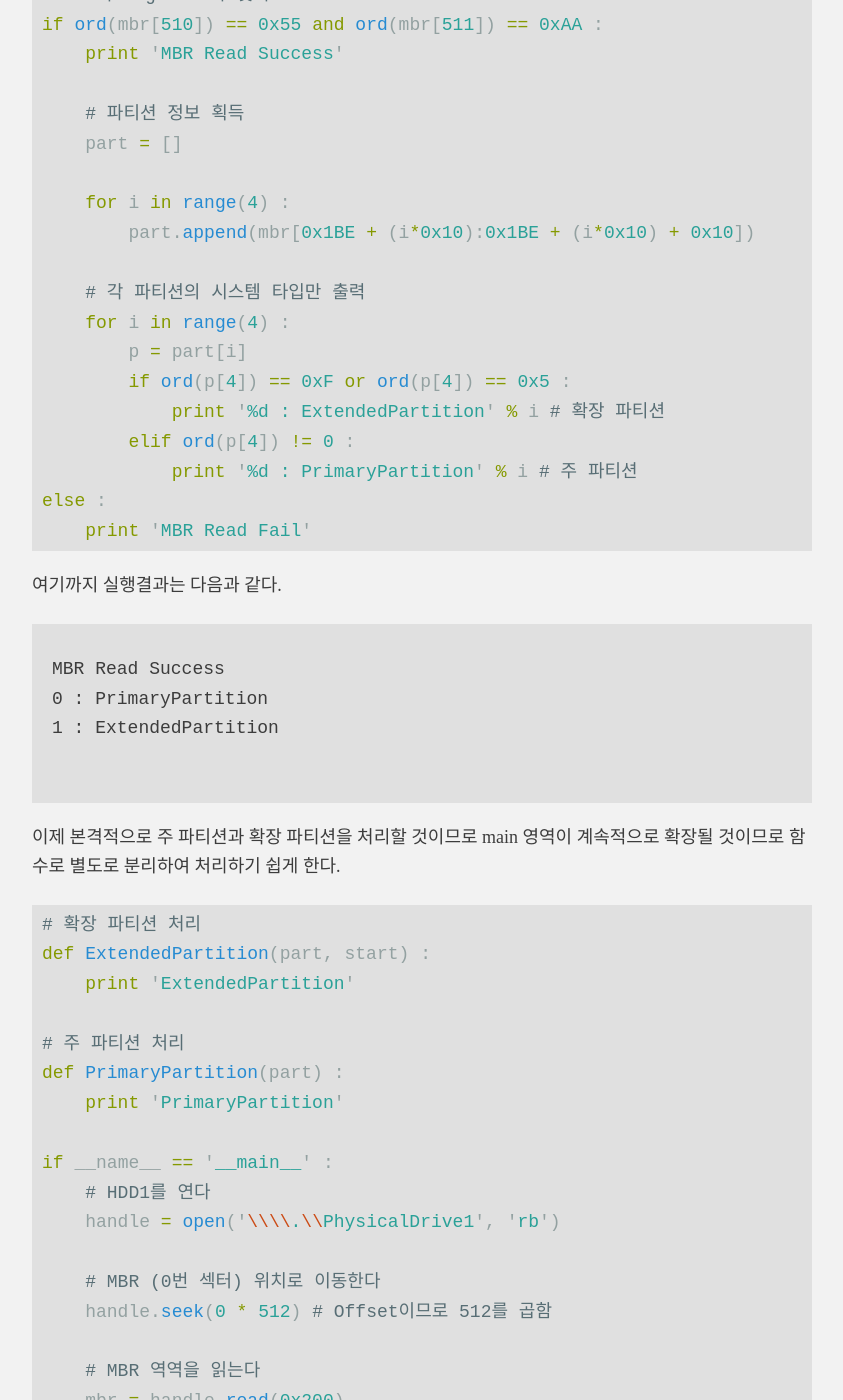
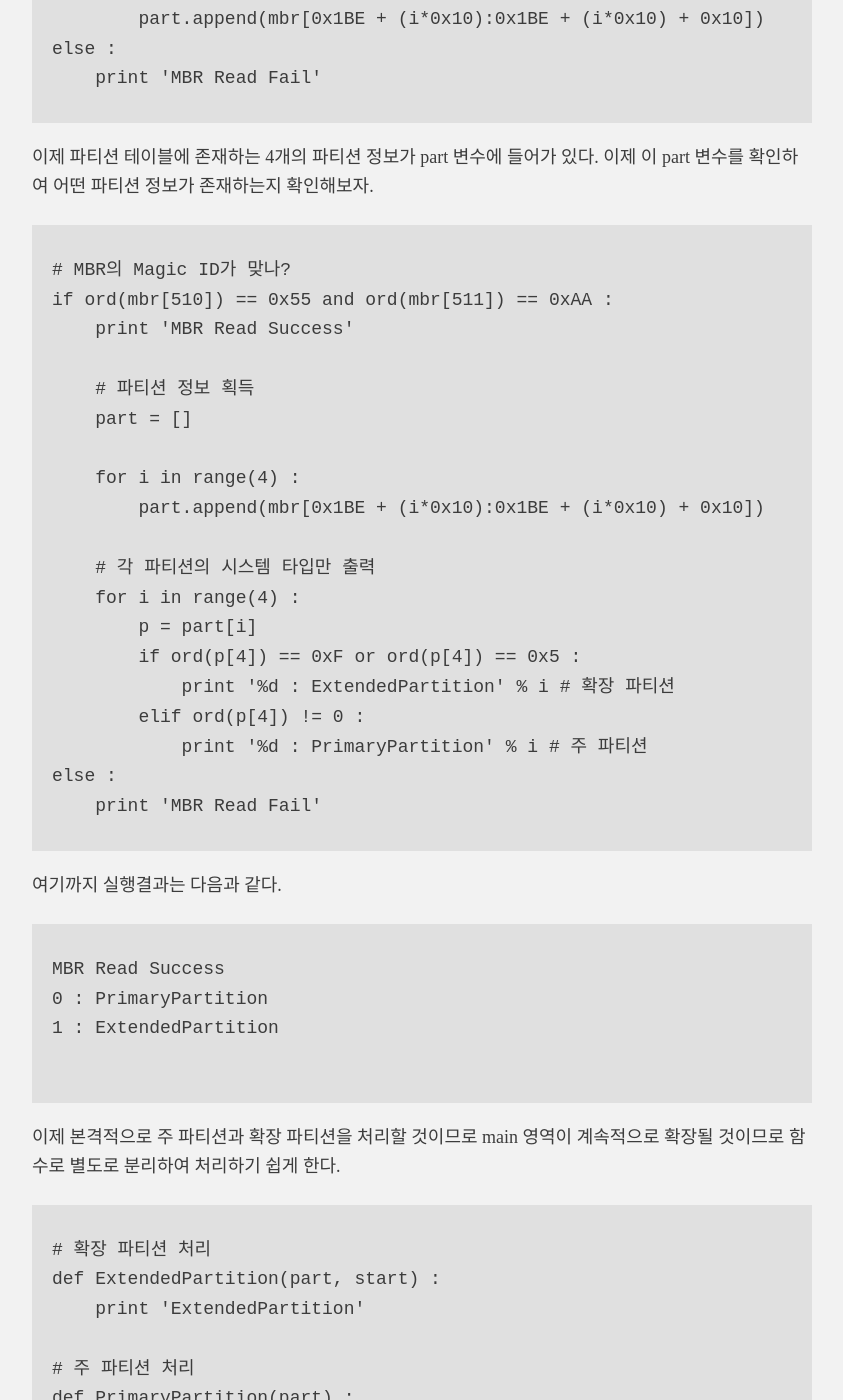
Before and after one commit to hanul93/hanul93.github.com, a Jekyll site: the page built from _posts/2013-04-14-python-mbr-partition.md, in a window 1280 px wide and 1400 px high, scrolled down 3114 px. Shown: the whole window, without its empty margins (218-1061 px from the left). Built offline with Jekyll 4.4.1, drawn with Linux system fonts in a browser that asks for light colours; comment, search, counter and statistics services are not loaded; some of the changed text lies outside the part shown.

Commit message:
하일라이트 엔진 변경

````diff
--- a/_config.yml
+++ b/_config.yml
@@ -53,7 +53,7 @@ baseurl: ""
 
 markdown: kramdown
 encoding: utf-8
-highlighter: pygments
+highlighter: rouge
 permalink: /:title/
 
 redcarpet:
--- a/_posts/2013-04-14-python-mbr-partition.md
+++ b/_posts/2013-04-14-python-mbr-partition.md
@@ -19,7 +19,7 @@ tags: 파이썬 포렌식
 ##1. 기본적인 파이썬 코드
 기본적으로 파이썬을 이용하여 파일을 다루는 프로그램을 작성해본다.
 
-{% highlight python %}
+```
 # C드라이브 루트에 존재하는 1.txt 파일을 이진 읽기 모드로 파일을 연다
 handle = open('c:\\1.txt', 'rb')
 
@@ -28,12 +28,12 @@ buf = handle.read()
 
 # 파일을 닫는다
 handle.close()
-{% endhighlight %}
+```
 
 
 위의 프로그램은 파일을 열고 읽는 간단한 기능을 작성해 본 것이다. 특정 위치를 이동해서 파일의 특수 영역을 읽을 수도 있다.
 
-{% highlight python %}
+```
 # C드라이브 루트에 존재하는 1.txt 파일을 이진 읽기 모드로 파일을 연다
 handle = open('c:\\1.txt', 'rb')
 
@@ -45,13 +45,13 @@ buf = handle.read(512)
 
 # 파일을 닫는다
 handle.close()
-{% endhighlight %}
+```
 
 ##2. 하드디스크 MBR 읽기
 
 이제 하드디스크의 MBR을 읽어보자. 윈도우 운영체제에서는 하드디스크도 파일처럼 핸들링할 수 있다. 이전 소스코드에서 open 함수의 인자값을 다음과 같이 하면 된다.
 
-{% highlight python %}
+```
 # HDD1을 이진 읽기 모드로 연다
 handle = open('\\\\.\\PhysicalDrive1', 'rb')
 
@@ -63,7 +63,7 @@ mbr = handle.read(512)
 
 # 하드디스크를 닫는다
 handle.close()
-{% endhighlight %}
+```
 
 만약 HDD0을 접근하고 싶다면 open 함수의 인자값만 다음과 같이 바꾸면 된다.
 
@@ -73,13 +73,13 @@ handle = open('\\\\.\\PhysicalDrive0', 'rb')
 
 MBR이 정확하게 읽혀진 것이 맞는지를 체크하기 위해 MBR의 Magic ID도 체크하도록 기능을 추가하였다.
 
-{% highlight python %}
+```
 # MBR의 Magic ID가 맞나?
 if ord(mbr[510]) == 0x55 and ord(mbr[511]) == 0xAA :
     print 'MBR Read Success'
 else :
     print 'MBR Read Fail'
-{% endhighlight %}
+```
 
 ##3. 파티션 테이블 읽기
 우리가 접근하려는 HDD1은 다음과 같은 파티션 구조를 가지고 있다.
@@ -88,7 +88,7 @@ else :
 
 파티션 테이블은 MBR 코드에서 0x1BE 위치에서 0x10씩 4개가 존재한다. 따라서 다음과 같이 그 정보를 추출해 낼 수 있다.
 
-{% highlight python %}
+```
 # MBR의 Magic ID가 맞나?
 if ord(mbr[510]) == 0x55 and ord(mbr[511]) == 0xAA :
     print 'MBR Read Success'
@@ -100,11 +100,11 @@ if ord(mbr[510]) == 0x55 and ord(mbr[511]) == 0xAA :
         part.append(mbr[0x1BE + (i*0x10):0x1BE + (i*0x10) + 0x10])
 else :
     print 'MBR Read Fail'
-{% endhighlight %}
+```
 
 이제 파티션 테이블에 존재하는 4개의 파티션 정보가 part 변수에 들어가 있다. 이제 이 part 변수를 확인하여 어떤 파티션 정보가 존재하는지 확인해보자.
 
-{% highlight python %}
+```
 # MBR의 Magic ID가 맞나?
 if ord(mbr[510]) == 0x55 and ord(mbr[511]) == 0xAA :
     print 'MBR Read Success'
@@ -124,7 +124,7 @@ if ord(mbr[510]) == 0x55 and ord(mbr[511]) == 0xAA :
             print '%d : PrimaryPartition' % i # 주 파티션
 else :
     print 'MBR Read Fail'
-{% endhighlight %}
+```
 
 여기까지 실행결과는 다음과 같다.
 
@@ -137,7 +137,7 @@ MBR Read Success
 
 이제 본격적으로 주 파티션과 확장 파티션을 처리할 것이므로 main 영역이 계속적으로 확장될 것이므로 함수로 별도로 분리하여 처리하기 쉽게 한다.
 
-{% highlight python %}
+```
 # 확장 파티션 처리
 def ExtendedPartition(part, start) :
     print 'ExtendedPartition'
@@ -178,12 +178,12 @@ if __name__ == '__main__' :
 
     # HDD0를 닫는다
     handle.close()
-{% endhighlight %}
+```
 
 ##4. 주 타피션 처리하기
 주 파티션에서 중요 정보를 추출하여 출력해보자. 파이썬에서는 바이너리를 정수형으로 변환하기 위해서는 struct 모듈을 이용하여 처리한다. 아래 예제는 Starting LBA 값을 추출하여 출력한 것이다.
 
-{% highlight python %}
+```
 import struct
 
 # 주 파티션 처리
@@ -193,7 +193,7 @@ def PrimaryPartition(part) :
     # Starting LBA
     start = struct.unpack('<L', part[ 8: 8+4])[0]
     print start
-{% endhighlight %}
+```
 
 실행결과는 다음과 같다.
 
@@ -206,7 +206,7 @@ ExtendedPartition
 
 이제 주 파티션의 용량도 확인해보자. 파티션 정보에서 오프셋 12 위치에 파티션의 섹터 수가 기록되어 있다. 따라서 용량을 구하려면 한 섹터를 구성하고 있는 Byte 수를 곱해서 1024를 3번 나누면 GByte로 표현할 수 있다.
 
-{% highlight python %}
+```
 import struct
 
 # 주 파티션 처리
@@ -221,7 +221,7 @@ def PrimaryPartition(part) :
     num = struct.unpack('<L', part[12:12+4])[0]
     size = (num * 512.) / 1024 / 1024 / 1024
     print size
-{% endhighlight %}
+```
 
 실행결과를 보자.
 
@@ -235,7 +235,7 @@ ExtendedPartition
 
 사실 주 파티션에는 대략 102MByte가 설정되어 있기 때문에 GByte로 표현하다 보니 소수점 형태로 출력이 되었다. 그럼 섹터를 입력하면 용량을 계산해서 문자열로 리턴하는 함수를 하나 추가해 보자.
 
-{% highlight python %}
+```
 # 섹터를 용량으로 변환하여 문자열로 리턴한다
 def StringCalcSector2Size(num) :
     str_size = ['B', 'KB', 'MB', 'GB']
@@ -263,7 +263,7 @@ def PrimaryPartition(part) :
     num = struct.unpack('<L', part[12:12+4])[0]
     size = (num * 512.) / 1024 / 1024 / 1024
     print StringCalcSector2Size(num)
-{% endhighlight %}
+```
 
 이제 실행 결과를 보자.
 
@@ -277,14 +277,14 @@ ExtendedPartition
 
 이제 주 파티션의 정보를 최종적으로 다등머 한줄에 출력되게 하였다.
 
-{% highlight python %}
+```
 # 주 파티션 처리
 def PrimaryPartition(part) :
     start = struct.unpack('<L', part[ 8: 8+4])[0] # Starting LBA
     num   = struct.unpack('<L', part[12:12+4])[0] # Num of Sector
 
     print '[P] %10d  %s' % (start, StringCalcSector2Size(num))
-{% endhighlight %}
+```
 
 실행결과가 한줄에 표시 되었다.
 
@@ -297,13 +297,13 @@ ExtendedPartition
 ##5. 확장 타피션 처리하기
 확장 파티션은 주 파티션에 비해 까다롭다. 확장 파티션안에는 여러개의 논리 드라이브가 올 수 있다. 따라서 확장 파티션에서는 섹터의 수는 중요하지 않고 Starting LBA의 위치가 필요한 정보이다.
 
-{% highlight python %}
+```
 # 확장 파티션 처리
 def ExtendedPartition(part) :
     print 'ExtendedPartition'
     start = struct.unpack('<L', part[ 8: 8+4])[0] # Starting LBA
     print start
-{% endhighlight %}
+```
 
 실행 결과를 보자.
 
@@ -316,7 +316,7 @@ ExtendedPartition
 
 위 결과에서 출력된 Starting LBA는 향후 계속적으로 논리드라브 및 다음 확장 논리드라이브를 담고 있는 파티션 테이블을 가진 위치의 Base로 사용될 중요 정보이다. 따라서 이는 별도로 보관해 둘 필요가 있다.
 
-{% highlight python %}
+```
 # 확장 파티션 처리
 def ExtendedPartition(part, start) :
     print 'ExtendedPartition'
@@ -357,11 +357,11 @@ if __name__ == '__main__' :
 
     # HDD0를 닫는다
     handle.close()
-{% endhighlight %}
+```
 
 확장 파티션이 가리키는 위치에 가면 논리 드라이브가 담긴 별도의 파티션 테이블이 존재한다. 따라서 해당 위치로 가야 한다. 이 함수는 계속적으로 재활용하기 위해서 위치 이동 하는 위치 정보를 Base를 기준으로 Starting LBA를 더해야 함으로 다음과 같이 작성하였다.
 
-{% highlight python %}
+```
 # 확장 파티션 처리
 def ExtendedPartition(part, start) :
     print 'ExtendedPartition'
@@ -373,7 +373,7 @@ def ExtendedPartition(part, start) :
     # BR의 Magic ID가 맞나?
     if ord(data[510]) == 0x55 and ord(data[511]) == 0xAA :
         print 'PARTITION Read Success'
-{% endhighlight %}
+```
 
 해당 위치로 이동하여 512 Byte를 읽었으며, Magic ID가 존재하는지 체크한다. 아래의 결과를 통해 Magic ID가 제대로 있음을 확인할 수 있다.
 
@@ -387,7 +387,7 @@ PARTITION Read Success
 
 읽어들인 위치에는 파티션의 정보가 2개 존재한다. 첫번째는 논리 드라이브에 대한 정보이고, 다른 하나는 다음 논리 드라이브의 정보를 담고있는 파티션 테이블이다. 따라서 2개의 정보만을 읽어들인다.
 
-{% highlight python %}
+```
 # 확장 파티션 처리
 def ExtendedPartition(part, start) :
     print 'ExtendedPartition'
@@ -404,11 +404,11 @@ def ExtendedPartition(part, start) :
 
         for i in range(2) :
             part.append(data[0x1BE + (i*0x10):0x1BE + (i*0x10) + 0x10])
-{% endhighlight %}
+```
 
 이제 첫번째 정보가 존재한다면, 논리 드라이브 처리를 하고, 두번째 정보가 존재한다면 다시 확장 파티션 처리를 해면 된다.
 
-{% highlight python %}
+```
 # 확장 파티션 처리
 def ExtendedPartition(part, start) :
     print 'ExtendedPartition'
@@ -432,7 +432,7 @@ def ExtendedPartition(part, start) :
         if ord(part[1][4]) != 0x0 :
             start = struct.unpack('<L', part[1][8:8+4])[0]
             ExtendedPartition(part[1], start) # 확장 논리 드라이브 처리
-{% endhighlight %}
+```
 
 확장 파티션의 항상 Base를 기준으로 접근해야 하기 때문에 Starting LBA를 인자하여 계속 확장 파티션을 처리하게끔 자기 자신을 호출하게 된다. 실행결과는 아래와 같다.
 
@@ -453,7 +453,7 @@ LogicalDrivePartition
 ##6. 논리 드라이브 처리하기
 마지막으로 논리 드라이브를 처리해보자. 논리 드라이브 처리도 편하게 하기 위해 함수로 분리하였다.
 
-{% highlight python %}
+```
 # 논리 드라이브 처리
 def LogicalDrivePartition(part, base) :
     print 'LogicalDrivePartition'
@@ -480,11 +480,11 @@ def ExtendedPartition(part, start) :
         if ord(part[1][4]) != 0x0 :
             start = struct.unpack('<L', part[1][8:8+4])[0]
             ExtendedPartition(part[1], start) # 확장 논리 드라이브 처리
-{% endhighlight %}
+```
 
 논리 드라이브도 주 파티션과 같이 위치와 용량을 출력해보자.
 
-{% highlight python %}
+```
 # 논리 드라이브 처리
 def LogicalDrivePartition(part, base) :
     print 'LogicalDrivePartition'
@@ -492,7 +492,7 @@ def LogicalDrivePartition(part, base) :
     num   = struct.unpack('<L', part[12:12+4])[0] # Num of Sector
 
     print '[L] %10d  %s' % (base+start, StringCalcSector2Size(num))
-{% endhighlight %}
+```
 
 소스코드에서 볼 수 있듯이 논리 드라이브는 새로운 Base 위치에서 떨어진 상대 거리의 Starting LBA를 가진다. 따라서 시작위치에서는 두 값을 더해서 그 위치를 출력하고 있다. 실행 결과는 다음과 같다.
 
@@ -531,7 +531,7 @@ LogicalDrivePartition
 ##7. 전체 소스코드
 지금까지의 전체 소스코드는 아래와 같다.
 
-{% highlight python %}
+```
 # -*- coding:utf-8 -*-
 
 import struct
@@ -624,7 +624,7 @@ if __name__ == '__main__' :
 
     # HDD0를 닫는다
     handle.close()
-{% endhighlight %}
+```
 
 ##8. 결론
 파이썬을 이용하면 자신에게 맞는 포렌식 도구를 쉽게 개발 할 수 있다. 이는 파이썬 언어의 간결함과 컴파일과 같은 복잡한 과정이 필요 없으며 다양한 운영체제를 지원하기 때문에 가능한 일이다.
````
